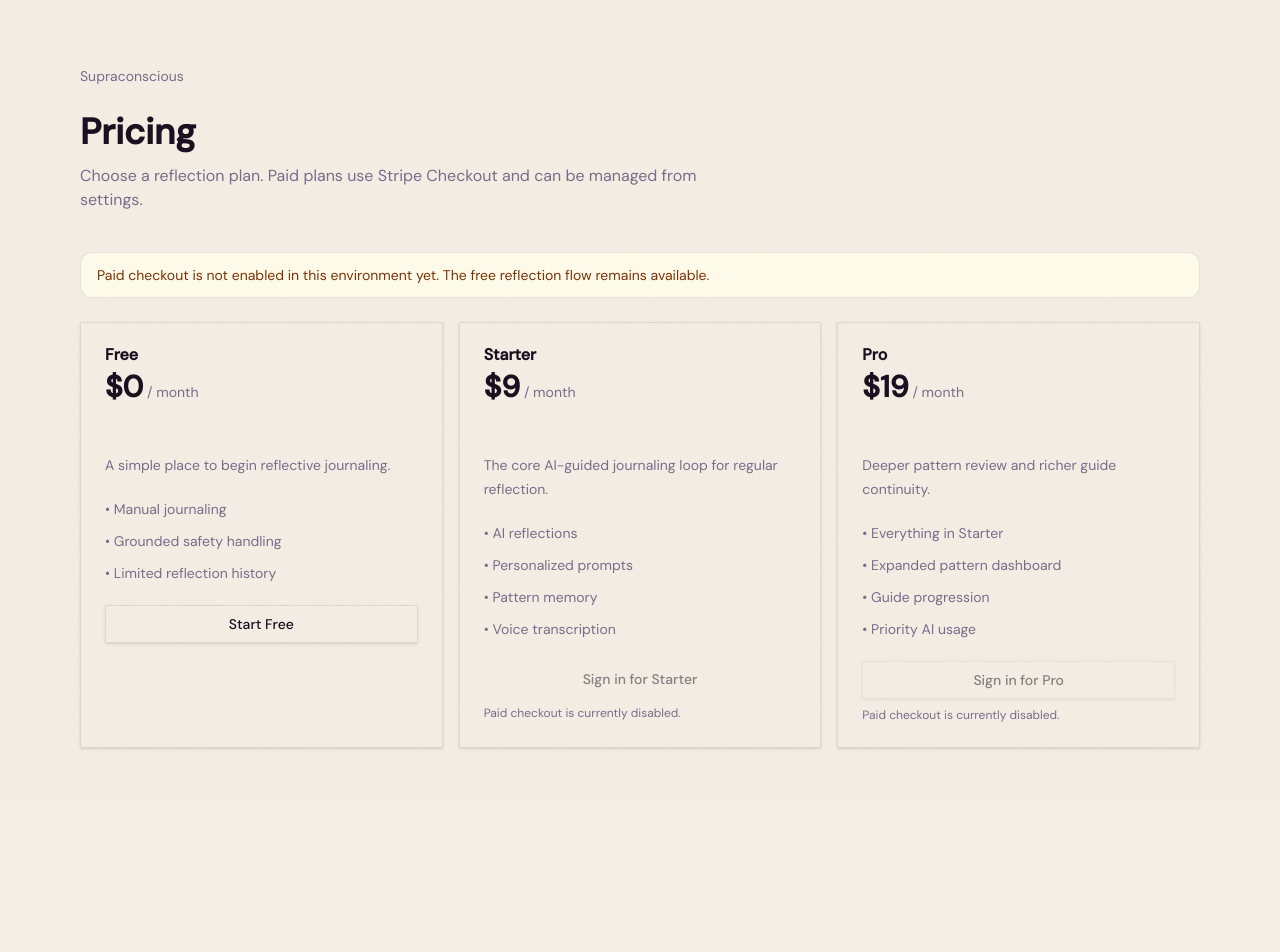
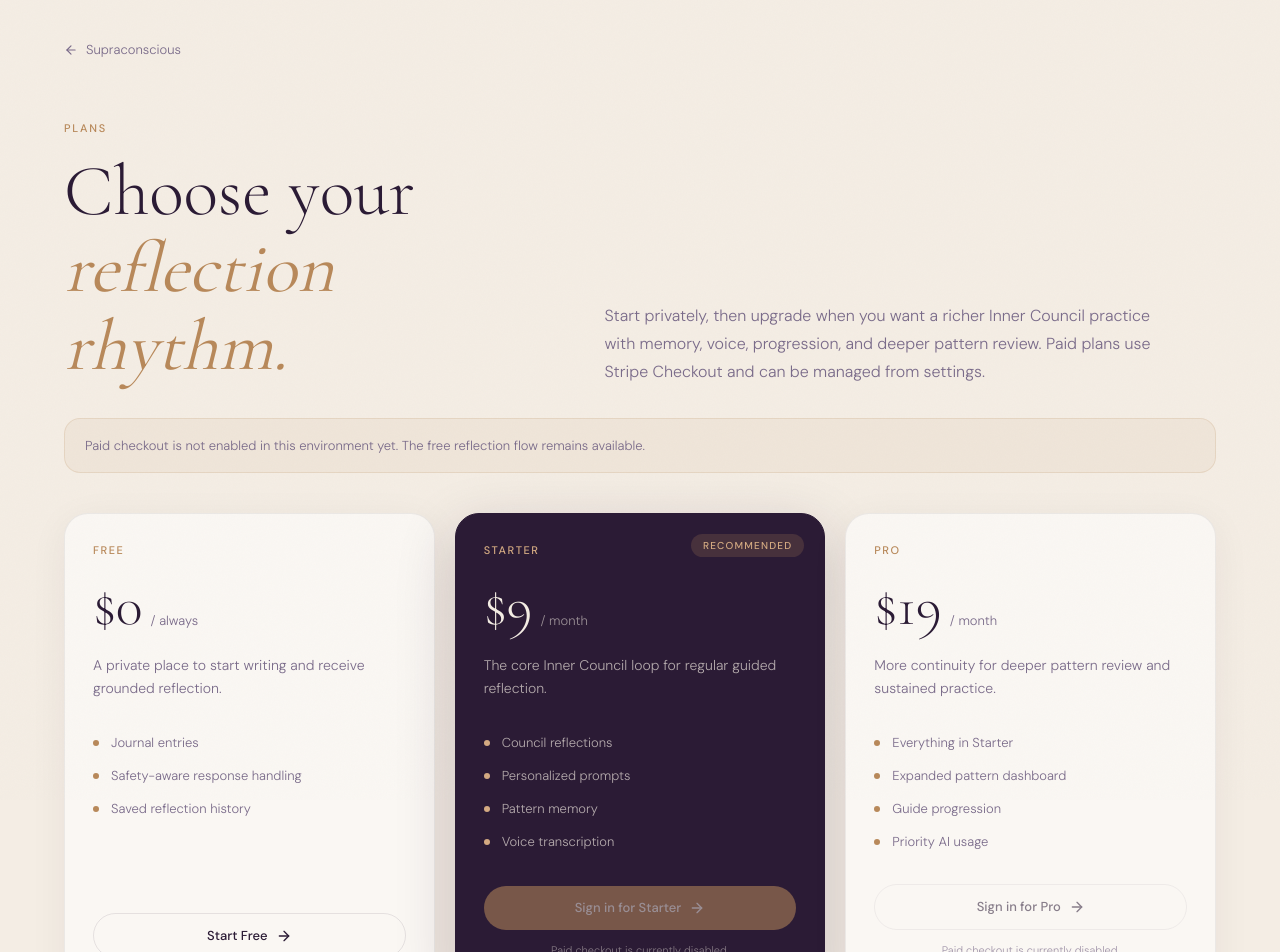
Before and after one commit to carlwelchdesign/supraconscious-avatar-ai, a Next.js app in the folder apps/web/: page /pricing in a window 1280 px wide. Shown: the top 952 px of the page. Before the commit the page ends 812 px from the top, so only its background shows below. Built offline with nearby package versions, Linux system fonts and the light colour scheme; no server answers.

Commit message:
Polish public pricing page

```diff
--- a/apps/web/src/app/(marketing)/pricing/page.tsx
+++ b/apps/web/src/app/(marketing)/pricing/page.tsx
@@ -1,30 +1,38 @@
 import Link from "next/link"
+import { ArrowLeft, ArrowRight } from "lucide-react"
 import { getCurrentUser } from "@inner-avatar/auth/session"
 import { isStripeConfigured } from "@inner-avatar/billing"
-import { Button } from "@inner-avatar/ui/button"
-import { Card, CardContent, CardHeader, CardTitle } from "@inner-avatar/ui/card"
 import { startCheckoutAction } from "./actions"
 
 const plans = [
   {
     name: "Free",
     price: "$0",
-    description: "A simple place to begin reflective journaling.",
-    features: ["Manual journaling", "Grounded safety handling", "Limited reflection history"],
+    cadence: "always",
+    description: "A private place to start writing and receive grounded reflection.",
+    features: ["Journal entries", "Safety-aware response handling", "Saved reflection history"],
+    cta: "Start Free",
+    featured: false,
   },
   {
     name: "Starter",
     price: "$9",
+    cadence: "month",
     plan: "starter",
-    description: "The core AI-guided journaling loop for regular reflection.",
-    features: ["AI reflections", "Personalized prompts", "Pattern memory", "Voice transcription"],
+    description: "The core Inner Council loop for regular guided reflection.",
+    features: ["Council reflections", "Personalized prompts", "Pattern memory", "Voice transcription"],
+    cta: "Choose Starter",
+    featured: true,
   },
   {
     name: "Pro",
     price: "$19",
+    cadence: "month",
     plan: "pro",
-    description: "Deeper pattern review and richer guide continuity.",
+    description: "More continuity for deeper pattern review and sustained practice.",
     features: ["Everything in Starter", "Expanded pattern dashboard", "Guide progression", "Priority AI usage"],
+    cta: "Choose Pro",
+    featured: false,
   },
 ] as const
 
@@ -37,57 +45,122 @@ export default async function PricingPage({
   const billingEnabled = isStripeConfigured()
 
   return (
-    <main className="mx-auto max-w-6xl px-4 py-16">
-      <div className="mb-10">
-        <Link href="/" className="text-sm text-muted-foreground">
+    <main className="min-h-screen bg-[var(--cream)] px-6 py-10 text-[var(--primary)]">
+      <div className="mx-auto max-w-6xl">
+        <Link
+          href="/"
+          className="inline-flex items-center gap-2 text-[13px] font-light text-[var(--plum-soft)] transition-colors hover:text-[var(--primary)]"
+        >
+          <ArrowLeft className="h-3.5 w-3.5" />
           Supraconscious
         </Link>
-        <h1 className="mt-6 text-4xl font-semibold tracking-normal">Pricing</h1>
-        <p className="mt-3 max-w-2xl text-muted-foreground">
-          Choose a reflection plan. Paid plans use Stripe Checkout and can be managed from settings.
+
+        <section className="mt-14 grid gap-10 lg:grid-cols-[0.9fr_1.1fr] lg:items-end">
+          <div>
+            <p className="text-[11px] font-medium uppercase tracking-[0.16em] text-[var(--clay)]">
+              Plans
             </p>
+            <h1 className="mt-4 font-display text-[clamp(44px,6vw,72px)] font-light leading-[1.08] text-[var(--primary)]">
+              Choose your
+              <br />
+              <em className="font-normal italic text-[var(--clay)]">reflection rhythm.</em>
+            </h1>
           </div>
+          <p className="max-w-xl text-[16px] font-light leading-[1.75] text-[var(--plum-soft)]">
+            Start privately, then upgrade when you want a richer Inner Council practice with memory, voice, progression, and deeper pattern review. Paid plans use Stripe Checkout and can be managed from settings.
+          </p>
+        </section>
+
         <PricingStatus searchParams={searchParams} />
         {!billingEnabled ? (
-        <div className="mb-6 rounded-xl border border-amber-200 bg-amber-50 px-4 py-3 text-sm text-amber-900">
+          <div className="mt-8 rounded-2xl border px-5 py-4 text-[13px] font-light leading-relaxed text-[var(--plum-soft)]" style={{ background: "rgba(184,137,90,0.08)", borderColor: "rgba(184,137,90,0.18)" }}>
             Paid checkout is not enabled in this environment yet. The free reflection flow remains available.
           </div>
         ) : null}
-      <div className="grid gap-4 md:grid-cols-3">
+
+        <div className="mt-10 grid gap-5 lg:grid-cols-3">
           {plans.map((plan) => (
-          <Card key={plan.name} className={plan.name === "Starter" ? "border-primary" : undefined}>
-            <CardHeader>
-              <CardTitle>{plan.name}</CardTitle>
-              <p className="text-3xl font-semibold">
+            <section
+              key={plan.name}
+              className="relative flex min-h-[420px] flex-col rounded-3xl border p-7"
+              style={{
+                background: plan.featured ? "var(--primary)" : "var(--pearl)",
+                borderColor: plan.featured ? "var(--primary)" : "rgba(43,27,53,0.07)",
+                boxShadow: plan.featured ? "0 18px 60px rgba(43,27,53,0.2)" : "0 8px 38px rgba(43,27,53,0.06)",
+              }}
+            >
+              {plan.featured && (
+                <span className="absolute right-5 top-5 rounded-full px-3 py-1 text-[10px] font-medium uppercase tracking-[0.12em]" style={{ background: "rgba(184,137,90,0.2)", color: "var(--clay-light)" }}>
+                  Recommended
+                </span>
+              )}
+              <div>
+                <p className={plan.featured ? "text-[11px] font-medium uppercase tracking-[0.14em] text-[var(--clay-light)]" : "text-[11px] font-medium uppercase tracking-[0.14em] text-[var(--clay)]"}>
+                  {plan.name}
+                </p>
+                <div className="mt-5 flex items-end gap-2">
+                  <span className={plan.featured ? "font-display text-[56px] font-light leading-none text-[var(--cream)]" : "font-display text-[56px] font-light leading-none text-[var(--primary)]"}>
                     {plan.price}
-                <span className="text-sm font-normal text-muted-foreground"> / month</span>
+                  </span>
+                  <span className={plan.featured ? "pb-1 text-[13px] font-light text-[var(--cream)]/55" : "pb-1 text-[13px] font-light text-[var(--plum-soft)]"}>
+                    / {plan.cadence}
+                  </span>
+                </div>
+                <p className={plan.featured ? "mt-5 text-[14px] font-light leading-relaxed text-[var(--cream)]/68" : "mt-5 text-[14px] font-light leading-relaxed text-[var(--plum-soft)]"}>
+                  {plan.description}
                 </p>
-            </CardHeader>
-            <CardContent className="space-y-5 text-sm leading-6">
-              <p className="text-muted-foreground">{plan.description}</p>
-              <ul className="space-y-2 text-muted-foreground">
+              </div>
+
+              <ul className="mt-8 space-y-3">
                 {plan.features.map((feature) => (
-                  <li key={feature}>• {feature}</li>
+                  <li key={feature} className="flex items-start gap-3">
+                    <span
+                      className="mt-2 h-1.5 w-1.5 flex-shrink-0 rounded-full"
+                      style={{ background: plan.featured ? "var(--clay-light)" : "var(--clay)" }}
+                    />
+                    <span className={plan.featured ? "text-[13px] font-light leading-relaxed text-[var(--cream)]/68" : "text-[13px] font-light leading-relaxed text-[var(--plum-soft)]"}>
+                      {feature}
+                    </span>
+                  </li>
                 ))}
               </ul>
+
+              <div className="mt-auto pt-8">
                 {"plan" in plan ? (
                   <form action={startCheckoutAction}>
                     <input type="hidden" name="plan" value={plan.plan} />
-                  <Button className="w-full" variant={plan.name === "Starter" ? "default" : "outline"} disabled={!billingEnabled}>
-                    {user ? `Choose ${plan.name}` : `Sign in for ${plan.name}`}
-                  </Button>
+                    <button
+                      type="submit"
+                      disabled={!billingEnabled}
+                      className={plan.featured
+                        ? "inline-flex w-full items-center justify-center gap-2 rounded-full bg-[var(--clay)] px-5 py-3 text-[13px] font-medium text-[var(--cream)] transition-all hover:-translate-y-px hover:bg-[var(--clay-light)] disabled:cursor-not-allowed disabled:opacity-55"
+                        : "inline-flex w-full items-center justify-center gap-2 rounded-full border px-5 py-3 text-[13px] font-medium text-[var(--primary)] transition-all hover:-translate-y-px disabled:cursor-not-allowed disabled:opacity-55"
+                      }
+                      style={plan.featured ? undefined : { borderColor: "rgba(43,27,53,0.1)" }}
+                    >
+                      {user ? plan.cta : `Sign in for ${plan.name}`}
+                      <ArrowRight className="h-4 w-4" />
+                    </button>
                     {!billingEnabled ? (
-                    <p className="mt-2 text-xs text-muted-foreground">Paid checkout is currently disabled.</p>
+                      <p className={plan.featured ? "mt-3 text-center text-[11px] font-light text-[var(--cream)]/45" : "mt-3 text-center text-[11px] font-light text-[var(--plum-soft)]/70"}>
+                        Paid checkout is currently disabled.
+                      </p>
                     ) : null}
                   </form>
                 ) : (
-                <Button className="w-full" variant="outline" asChild>
-                  <Link href={user ? "/journal" : "/register"}>{user ? "Continue Free" : "Start Free"}</Link>
-                </Button>
+                  <Link
+                    href={user ? "/journal" : "/register"}
+                    className="inline-flex w-full items-center justify-center gap-2 rounded-full border px-5 py-3 text-[13px] font-medium text-[var(--primary)] transition-all hover:-translate-y-px"
+                    style={{ borderColor: "rgba(43,27,53,0.1)" }}
+                  >
+                    {user ? "Continue Free" : plan.cta}
+                    <ArrowRight className="h-4 w-4" />
+                  </Link>
                 )}
-            </CardContent>
-          </Card>
+              </div>
+            </section>
           ))}
+        </div>
       </div>
     </main>
   )
@@ -110,7 +183,7 @@ async function PricingStatus({
       : "Paid checkout is not available in this environment yet. You can keep using the free reflection flow."
 
   return (
-    <div className="mb-6 rounded-xl border border-amber-200 bg-amber-50 px-4 py-3 text-sm text-amber-900">
+    <div className="mt-8 rounded-2xl border px-5 py-4 text-[13px] font-light leading-relaxed text-[var(--plum-soft)]" style={{ background: "rgba(184,137,90,0.08)", borderColor: "rgba(184,137,90,0.18)" }}>
       {message}
     </div>
   )
```
Lines whose indentation alone changed are shown as unchanged.
